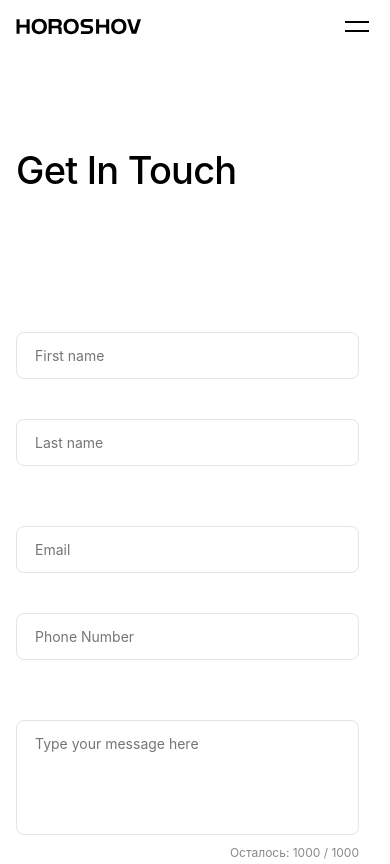
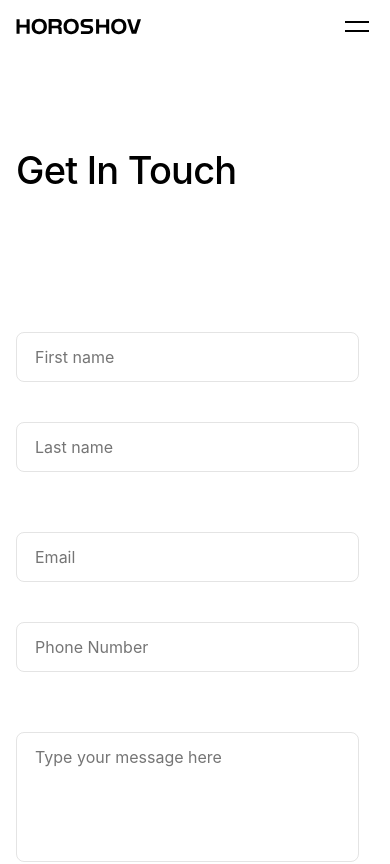
Before and after one commit to Horoshov/my-portfolio, a React (Vite) app: page /contact in a window 390 px wide. Shown: the top 864 px of the page. Built offline with nearby package versions, Linux system fonts and the light colour scheme.

Commit message:
fix(form): set input font-size to 16px to prevent automatic mobile zoom-in on focus

```diff
--- a/src/components/ContactForm.jsx
+++ b/src/components/ContactForm.jsx
@@ -86,7 +86,7 @@ const ContactForm = () => {
     border: '1px solid rgba(122, 122, 122, 0.2)',
     backgroundColor: 'transparent',
     color: 'var(--text-color)',
-    fontSize: '14px',
+    fontSize: '16px',
     outline: 'none',
     transition: 'all 0.3s ease',
     fontFamily: 'var(--font-main)',
```
